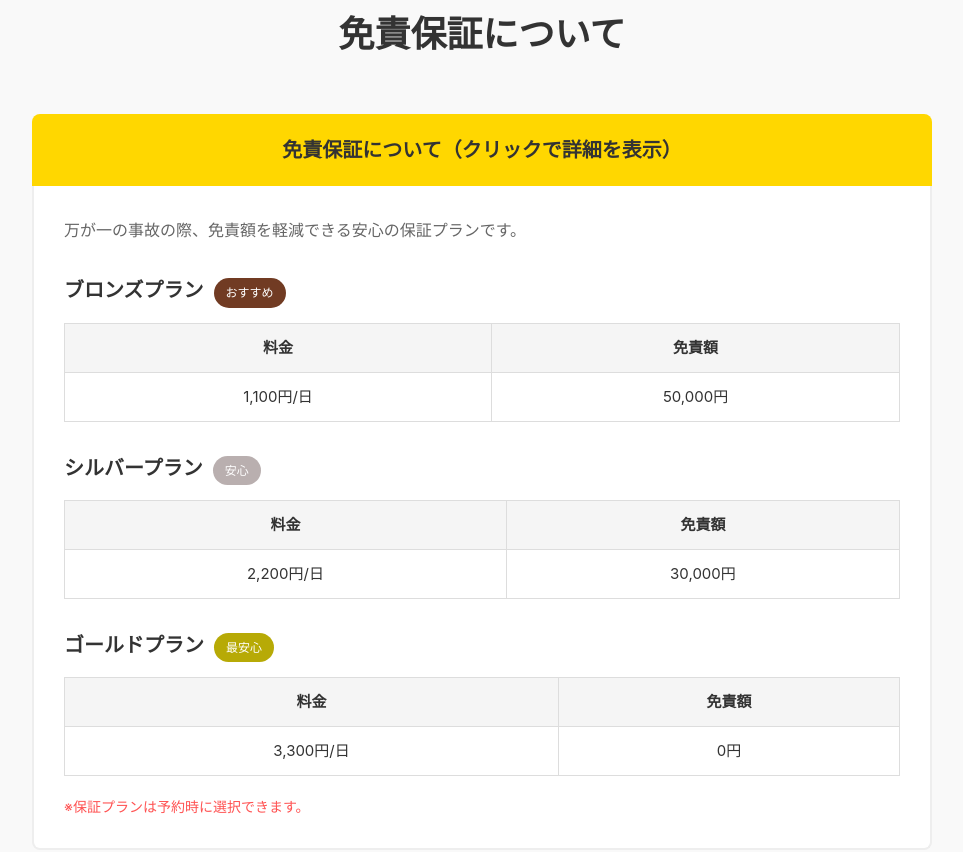
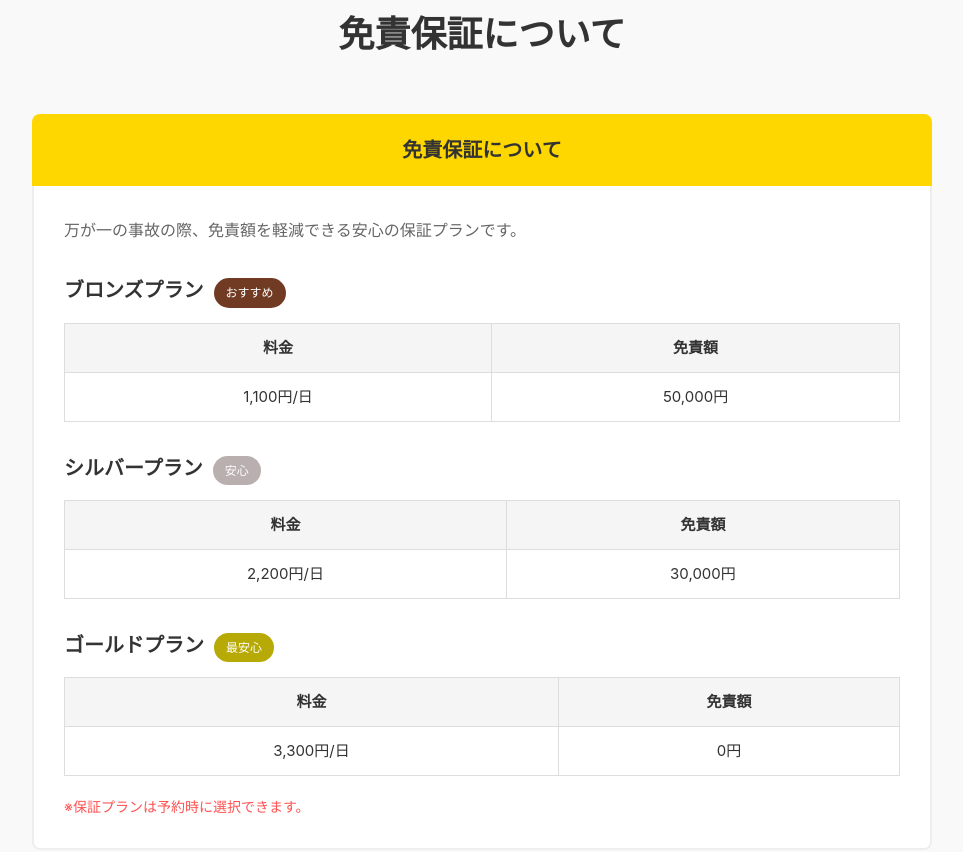
Before and after one commit to chitose-dev/rent, a plain HTML site: page index.html in a window 1280 px wide. Shown: the part 2900-3752 px from the top of the page, without its empty margins (158-1121 px from the left). Drawn offline with Linux system fonts and the light colour scheme; a script that the page names is missing.

Commit message:
Update index.html

```diff
--- a/index.html
+++ b/index.html
@@ -151,7 +151,7 @@
 
             <div class="insurance__btn">
                 <div class="insurance__btn_title">
-                    <h3>免責保証について（クリックで詳細を表示）</h3>
+                    <h3>免責保証について</h3>
                 </div>
                 <div class="insurance__box">
                     <p class="insurance__box_nomalTx">
```
